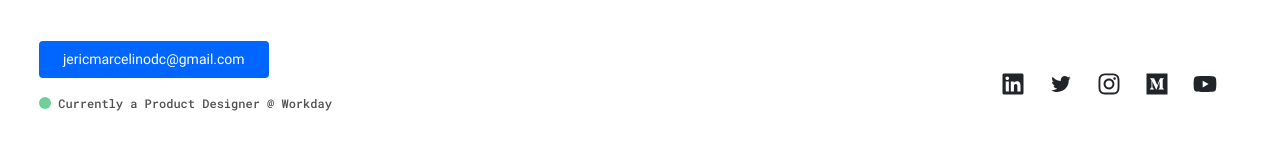
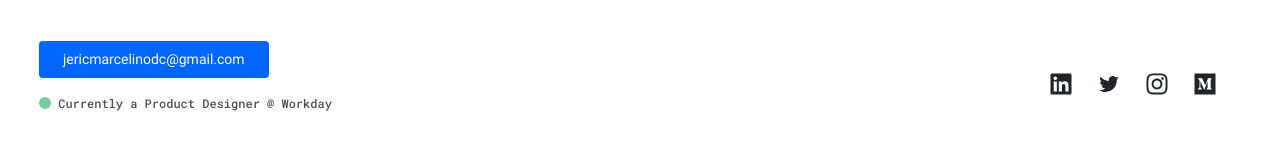
Before and after one commit to jedecast/haijan, a React (Create React App) app: page / in a window 1280 px wide. Shown: the part 1116-1276 px from the top of the page. Built offline with nearby package versions, Linux system fonts and the light colour scheme; no server answers.

Commit message:
added footer links

```diff
--- a/src/components/footer/Footer.js
+++ b/src/components/footer/Footer.js
@@ -27,33 +27,36 @@ export default function Footer() {
 
           <FooterItem>
             <Tooltip text={['Linkedin']} clickable={false} >
+              <IconLink href="https://www.linkedin.com/in/janericdecastro/" target='_blank' rel="noreferrer">
               <FaLinkedin style={{width: '24px', height: '24px'}}/>
+              </IconLink>
             </Tooltip>
           </FooterItem>
 
           <FooterItem>
             <Tooltip text={['Twitter']} clickable={false} >
+              <IconLink href="https://twitter.com/_haijan" target='_blank' rel="noreferrer">
               <AiOutlineTwitter style={{width: '24px', height: '24px'}}/>
+              </IconLink>
             </Tooltip>
           </FooterItem>
 
           <FooterItem>
             <Tooltip text={['Instagram']} clickable={false} >
+              <IconLink href="https://www.instagram.com/haijan/" target='_blank' rel="noreferrer">
               <FaInstagram style={{width: '24px', height: '24px'}}/>
+              </IconLink>
             </Tooltip>
           </FooterItem>
 
           <FooterItem>
             <Tooltip text={['Medium']} clickable={false} >
+              <IconLink href="https://medium.com/@haijan" target='_blank' rel="noreferrer">
               <FaMedium style={{width: '24px', height: '24px'}}/>
+              </IconLink>
             </Tooltip>
           </FooterItem>
 
-          <FooterItem>
-            <Tooltip text={['Youtube']} clickable={false} >
-              <FaYoutube style={{width: '24px', height: '24px'}}/>
-            </Tooltip>
-          </FooterItem>
         </SocialContainer>
         <Body2 style={{textAlign:'center', marginTop:'72px'}}>©️ Jan De Castro, designed with &#128150; and coded with a whole lot of 🍵 and 🍷.</Body2>
       </SectionContainer>
@@ -91,3 +94,12 @@ const SocialContainer = styled.ul`
 const FooterItem = styled.li`
   margin-right: 24px;
 `
+
+const IconLink = styled.a`
+  text-decoration: none;
+  color: inherit;
+  &:hover,
+  &:focus {
+    text-decoration: none;
+  }
+`
--- a/src/components/misc/Tooltip.js
+++ b/src/components/misc/Tooltip.js
@@ -17,6 +17,14 @@ export default function ToolTip({children, text, clickable}) {
       action: 'Clicked on button',
       label: 'Tooltip',
     })
+  }
+  if(clickable == false) {
+    return(
+      <Container>
+        {children}
+        <IconTooltip>{content}</IconTooltip>
+      </Container>
+    )
   }
   return (
     <Container onClick={(e) => handleTextOverride(e)}>
@@ -54,3 +62,25 @@ const Tooltip = styled.div`
     box-shadow: -1px 4px 15px 5px rgba(122,122,122,0.11);
   }
 `
+
+const IconTooltip = styled.div`
+  font-size: 14px;
+  position: absolute;
+  height: 0px;
+  width: auto;
+  margin-left: -24px;
+  padding: 0px 16px;
+  overflow: hidden;
+  border-radius: 4px;
+  transition: all 0.25s cubic-bezier(0.645, 0.045, 0.355, 1);
+  transition-delay: 0.1s;
+  background-color: rgb(0, 0, 0, 0.85);
+  color: white;
+  ${Container}:hover & {
+    padding: 8px 16px;
+    height: 36px;
+    transform: translateY(8px);
+    -webkit-box-shadow: -1px 4px 15px 5px rgba(122,122,122,0.11);
+    box-shadow: -1px 4px 15px 5px rgba(122,122,122,0.11);
+  }
+`
```
